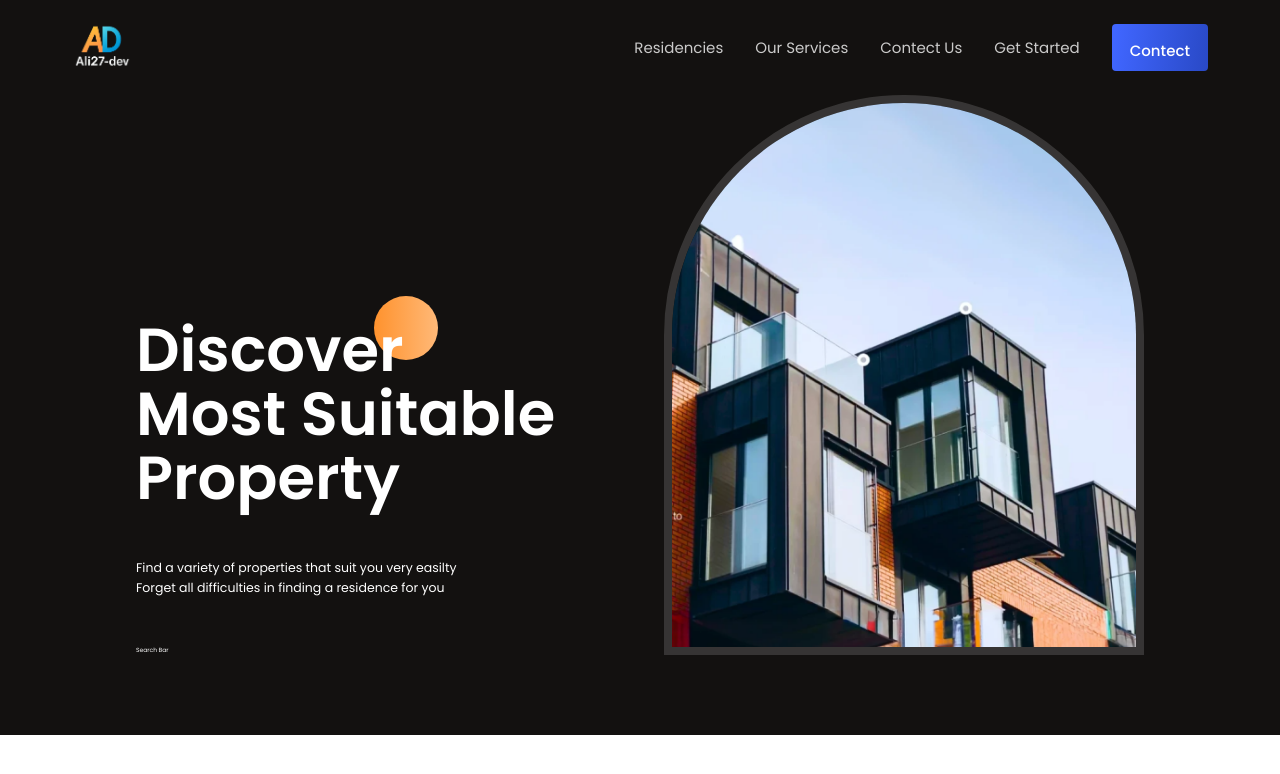
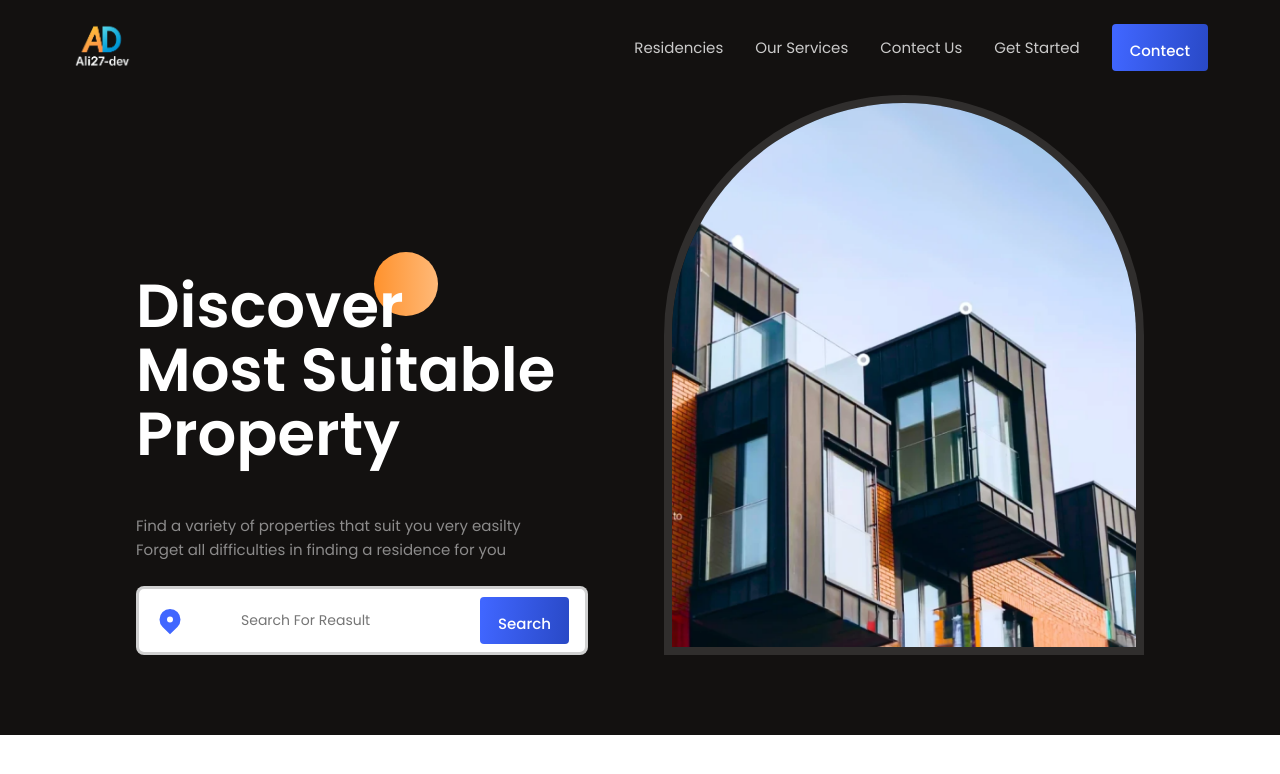
Before and after one commit to ali27-dev/real-Estate-website, a React (Vite) app: page / in a window 1280 px wide. Shown: the top 774 px of the page. Built offline with nearby package versions, Linux system fonts and the light colour scheme.

Commit message:
i am  bulid search bar component and put css into it

```diff
--- a/src/components/Hero/Hero.css
+++ b/src/components/Hero/Hero.css
@@ -11,9 +11,10 @@
   align-items: flex-end;
 }
 .hero-description {
-  font-size: 2rem;
+  font-size: 2.4rem;
   line-height: 1.6;
-  margin-bottom: 4.8rem;
+  margin-bottom: 2.4rem;
+  color: #8c8b8b;
 }
 .hero-title {
   position: relative;
@@ -29,12 +30,27 @@
   top: -10%;
   z-index: -1;
 }
+.hero-search-bar {
+  background-color: #fff;
+  border-radius: 8px;
+  border: 3px solid rgba(120, 120, 120, 0.346);
+  padding: 0.8rem 1.6rem;
+  width: 100%;
+  justify-content: space-between;
+}
+.hero-search-bar > input {
+  font-size: 1.4rem;
+  width: 50%;
+  padding: 0.8rem 1.2rem;
+  border: none;
+  outline: none;
+}
 .image-container {
   width: 48rem; /*480px*/
   height: 56rem; /*560px*/
   overflow: hidden;
   border-radius: 24rem 24rem 0 0;
-  border: 8px solid rgba(255, 255, 255, 0.15);
+  border: 8px solid rgba(255, 255, 255, 0.12);
 }
 
 .image-container > img {
--- a/src/components/Hero/Hero.jsx
+++ b/src/components/Hero/Hero.jsx
@@ -1,5 +1,7 @@
 import React from "react";
 import "./Hero.css";
+import { HiLocationMarker } from "react-icons/hi";
+import CountUp from "react-countup";
 
 export default function Hero() {
   return (
@@ -28,7 +30,13 @@ export default function Hero() {
               </span>
             </div>
             {/* hero-search-bar */}
-            <div className="hero-search">Search Bar</div>
+            <div className="flex-center hero-search-bar">
+              <HiLocationMarker color="var(--blue)" size={30} />
+              <input type="text" placeholder="Search For Reasult" />
+              <button className="button">
+                <a href="">Search</a>
+              </button>
+            </div>
           </div>
           {/* RIGHT-SIDE */}
           <div className="hero--right">
--- a/src/style.css
+++ b/src/style.css
@@ -93,8 +93,11 @@ a {
   font-weight: bold;
   font-size: 2rem;
 }
-.description {
-}
+/* .description {
+  font-size: 1.6rem;
+  font-weight: 400;
+  color: #333;
+} */
 .secondary-text {
   color: rgb(140 139 139);
   font-size: 1.4rem;
```
